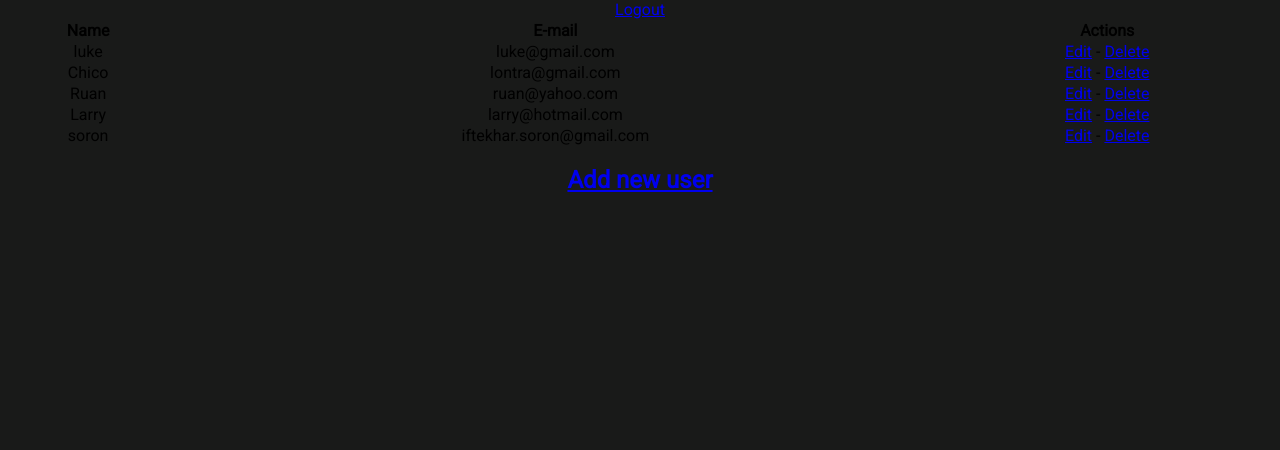
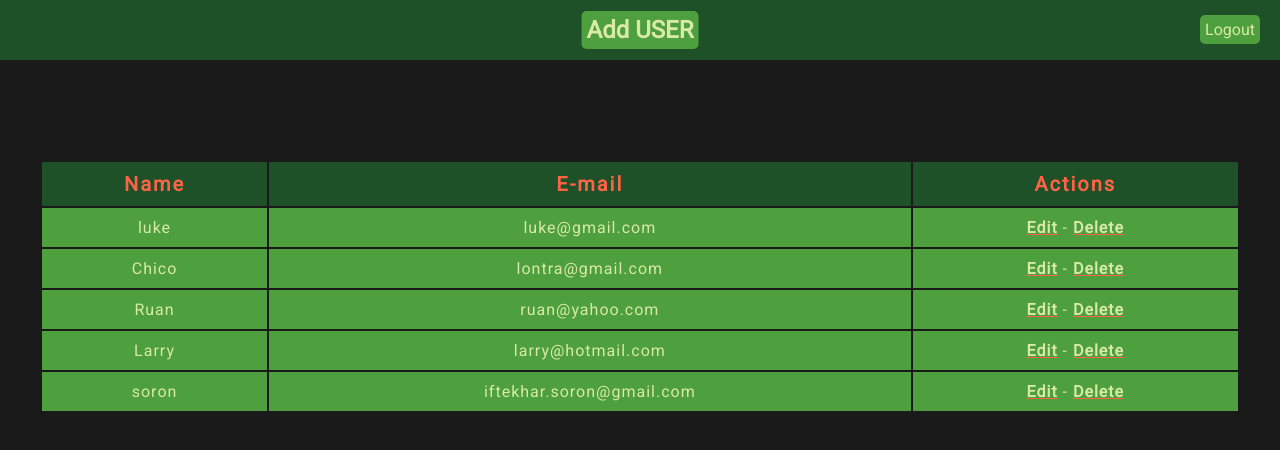
Before and after one commit to UndefinedMamun/login-system-php, a PHP site: page /list.php in a window 1280 px wide. Shown: the top 450 px of the page. Run offline with PHP 8.4, Linux system fonts and the light colour scheme; a user stored in the database is signed in; data comes from the database, SQL or seed files in the repository.

Commit message:
Added add,edit,list pages design

```diff
--- a/assets/css/styles.css
+++ b/assets/css/styles.css
@@ -8,6 +8,9 @@ body {
   background-color: #191a19;
   font-family: "Roboto", sans-serif;
 }
+
+/* loging page design */
+
 .card {
   background-color: #1e5128;
   position: absolute;
@@ -25,6 +28,7 @@ body {
   color: #d8e9a8;
   margin: 20px auto;
   letter-spacing: 5px;
+  word-spacing: 5px;
 }
 .i {
   color: tomato;
@@ -106,6 +110,11 @@ form label {
   font-size: 30px;
   top: 200px;
 }
+.in3 label {
+  left: 20px;
+  font-size: 30px;
+  top: 250px;
+}
 .in1 input {
   margin-top: 30px;
   position: absolute;
@@ -130,6 +139,18 @@ form label {
   padding: 5px 10px;
   letter-spacing: 1px;
 }
+.in3 input {
+  position: absolute;
+  top: 250px;
+  right: 20px;
+  width: 220px;
+  height: 40px;
+  outline: none;
+  border: none;
+  border-radius: 5px;
+  padding: 5px 10px;
+  letter-spacing: 1px;
+}
 .btn {
   text-align: center;
   position: absolute;
@@ -143,3 +164,65 @@ form label {
   font-weight: bold;
   letter-spacing: 3px;
 }
+
+/*list page design*/
+
+.navbar {
+  width: 100%;
+  height: 60px;
+  background-color: #1e5128;
+  position: relative;
+  margin-bottom: 100px;
+}
+.navbar h2 {
+  position: absolute;
+  background-color: #4e9f3d;
+  border-radius: 5px;
+  padding: 5px;
+  top: 50%;
+  left: 50%;
+  transform: translate(-50%, -50%);
+}
+.navbar a {
+  text-decoration: none;
+  color: #d8e9a8;
+}
+.logout {
+  position: absolute;
+  background-color: #4e9f3d;
+  border-radius: 5px;
+  padding: 5px;
+  right: 20px;
+  top: 15px;
+}
+.tcard {
+  width: 1200px;
+  margin: 0 auto;
+}
+table tr th {
+  color: tomato;
+  background-color: #1e5128;
+  padding: 10px;
+  font-size: 20px;
+  letter-spacing: 2px;
+}
+table tr td {
+  padding: 10px;
+  background-color: #4e9f3d;
+  color: #d8e9a8;
+  letter-spacing: 1px;
+}
+table tr td a {
+  color: #d8e9a8;
+  text-decoration-color: tomato;
+  font-weight: bolder;
+}
+.back {
+  text-decoration: none;
+  color: tomato;
+  position: absolute;
+  top: 85%;
+  left: 50%;
+  font-weight: bolder;
+  transform: translate(-50%, -50%);
+}
--- a/list.php
+++ b/list.php
@@ -4,7 +4,7 @@
 require 'header.php';
 session_start();
 
-echo "<div style='text-align:center'><a href='logout.php'>Logout</a></div>";
+
 
 // Detects if there someone logged in.
 if(isset($_SESSION['id']) && !empty($_SESSION['id'])){
@@ -17,8 +17,13 @@ if(isset($_SESSION['id']) && !empty($_SESSION['id'])){
     $sql = $pdo->query($sql);
 
 ?>
+<nav class="navbar">
+<h2 style="text-align:center"><a href="add.php">Add USER</a></h2>
+<div style='text-align:center' class="logout"><a href='logout.php'>Logout</a></div>
+</nav>
 
 <!-- Table for the users' display. -->
+<div class="tcard">
 <table width="100%">
     <tr>
     <th>Name</th>
@@ -39,8 +44,8 @@ if(isset($_SESSION['id']) && !empty($_SESSION['id'])){
     }
 ?>
 </table>
-<br>
-<h2 style="text-align:center"><a href="add.php">Add new user</a></h2>
+</div>
+
 
 <?php
 
```
Also changed, not shown: add.php (+12 -4 lines), edit.php (+14 -7 lines).
